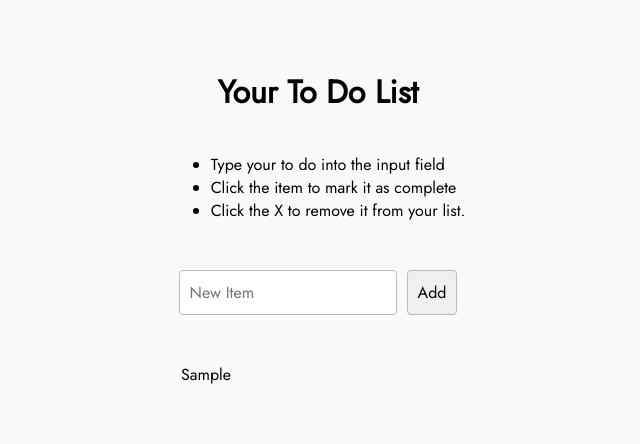
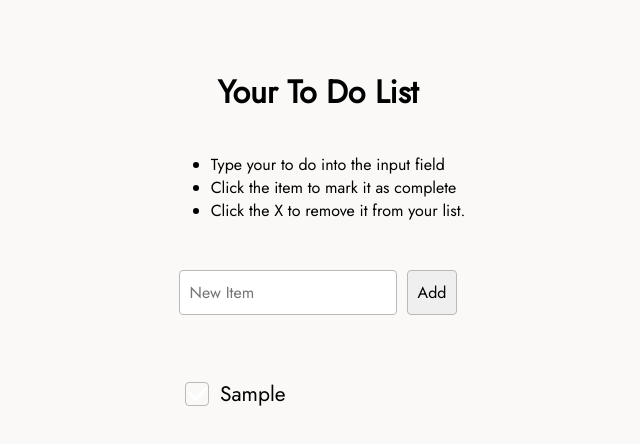
Before and after one commit to IrisvanOllefen/to-do-list, a Next.js app: page / in a window 1280 px wide. Both pictures are taken after typing "Sample" into the empty fields and a click on the button "Add". Shown: the top 444 px of the page, without its empty margins (322-962 px from the left). Built offline with nearby package versions, Linux system fonts and the light colour scheme.

Commit message:
Added styling and states to todos

```diff
--- a/components/Todo.js
+++ /dev/null
@@ -1,7 +0,0 @@
-export default function Todo(props) {
-    return (
-        <div>
-            {props.value}
-        </div>
-    )
-}
--- a/pages/index.js
+++ b/pages/index.js
@@ -1,9 +1,9 @@
 
 import { useState } from 'react'
 import styles from '../styles/home.module.css'
-import Todo from '../components/Todo'
 
 function TodoForm(props) {
+
   const [inputValue, setInputValue] = useState('')
 
   function changeInputValue(event) {
@@ -16,24 +16,41 @@ function TodoForm(props) {
     setInputValue('')
   }
 
-  return (<form className={styles.form} onSubmit={submit}>
-    <input type="text" value={inputValue} onChange={changeInputValue} placeholder="New Item" className={styles.input}/>
+  return (
+  <form className={styles.form} onSubmit={submit}>
+    <input
+      type="text"
+      value={inputValue}
+      onChange={changeInputValue}
+      placeholder="New Item"
+      className={styles.input}
+    />
     <button type="submit" className={styles.button}>Add</button>
-  </form>)
+  </form>
+  )
 }
 
 function TodoList(props) {
-  return <ul className={styles['to-do-list']}>
+
+  return (
+  <ul className={styles['to-do-list']}>
     {props.todos.map((todo) => {
-      return <li key={todo}>{todo}</li>
+      return (
+        <div key="div" className={styles['to-do-item-box']}>
+          <input type="checkbox" className={styles['to-do-checkbox']}/>
+          <label className={styles['to-do-label']}>
+          <li key={todo} className={styles['to-do-item']}>{todo}</li>
+          </label>
+        </div>
+      )
     })}
   </ul>
+  )
 }
 
 export default function Home() {
+
   const [todos, setTodos] = useState([])
-
-
 
   function submit(inputValue) {
     setTodos([...todos, inputValue])
@@ -52,9 +69,3 @@ export default function Home() {
     </div>
   )
 }
-
-// input
-// value={todo}
-// onChange={createTodo}
-// button
-// onClick={addTodo}
--- a/styles/home.module.css
+++ b/styles/home.module.css
@@ -2,7 +2,6 @@
     padding: 3rem;
     display: flex;
     flex-direction: column;
-    /* align-items: center; */
 }
 
 .title, .list, .form {
@@ -35,3 +34,56 @@
 .to-do-list {
     list-style-type: none;
 }
+
+.to-do-item-box {
+    display: flex;
+    flex-direction: row;
+    gap: 0.5rem;
+    align-items: center;
+    padding: 1rem 0;
+    font-size: 21px;
+}
+
+.to-do-checkbox {
+    appearance: none;
+    position: relative;
+    width: 1.5rem;
+    height: 1.5rem;
+    border-radius: 4px;
+    border: 1px solid rgb(185, 185, 185);
+    outline: 0;
+    cursor: pointer;
+}
+
+.to-do-checkbox::before {
+    content: "";
+    position: absolute;
+    display: block;
+    top: 0px;
+    left: 6px;
+    width: 8px;
+    height: 14px;
+    border-style: solid;
+    border-color: white;
+    border-width: 0 3px 3px 0;
+    transform: rotate(45deg);
+}
+
+.to-do-checkbox:hover {
+    color: white;
+    background-color: rgb(187, 187, 187);
+    opacity: 0.5;
+}
+
+.to-do-checkbox:checked {
+    color: white;
+    background-color: rgb(187, 187, 187);
+    opacity: 1;
+    transition: opacity 200ms;
+}
+
+.to-do-checkbox:checked ~ .to-do-label {
+    text-decoration: line-through;
+    text-decoration-color: black;
+    text-decoration-thickness: 2px;
+}
```
Also changed, not shown: pages/index copy.js (deleted, +0 -58 lines). Lines whose indentation alone changed are shown as unchanged.
